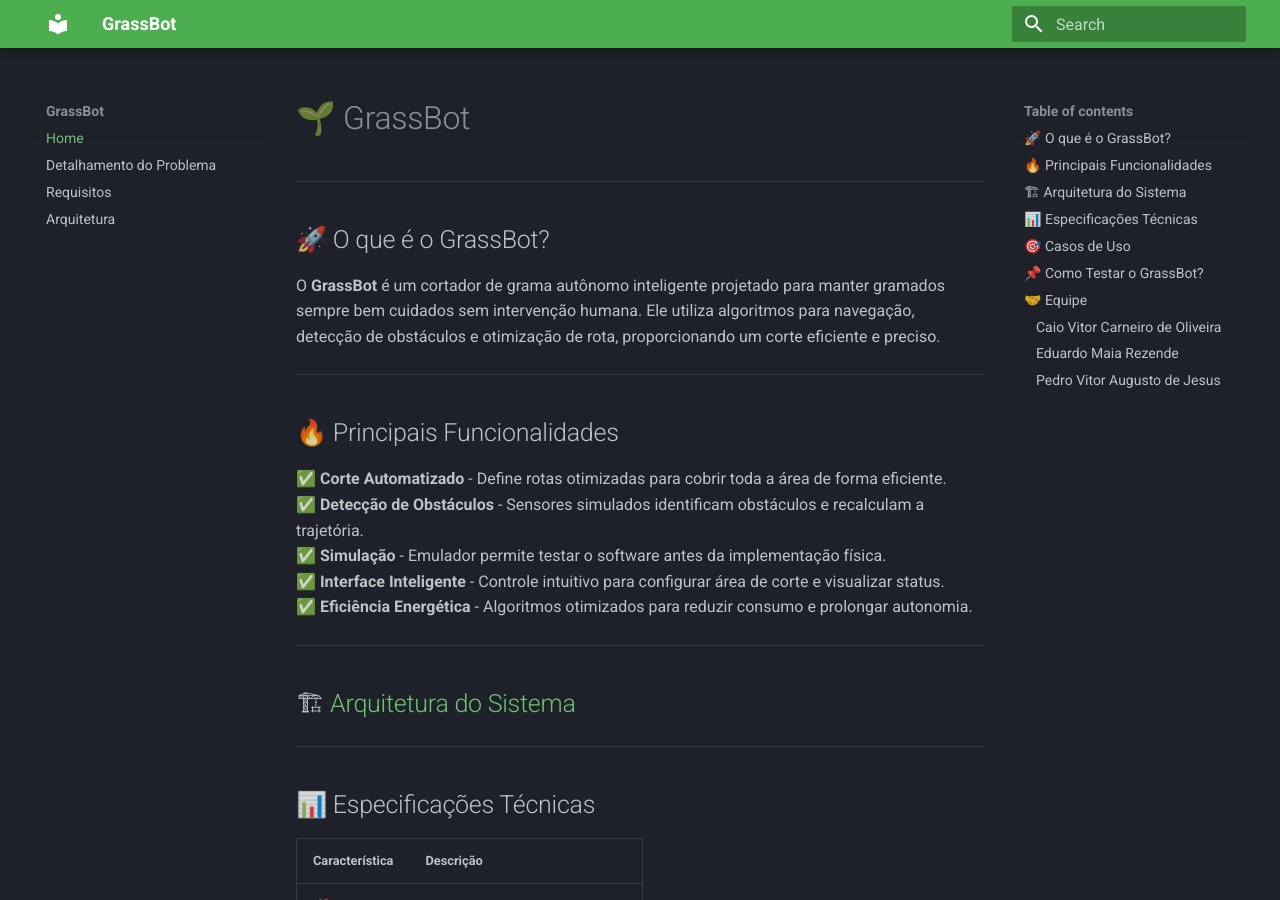
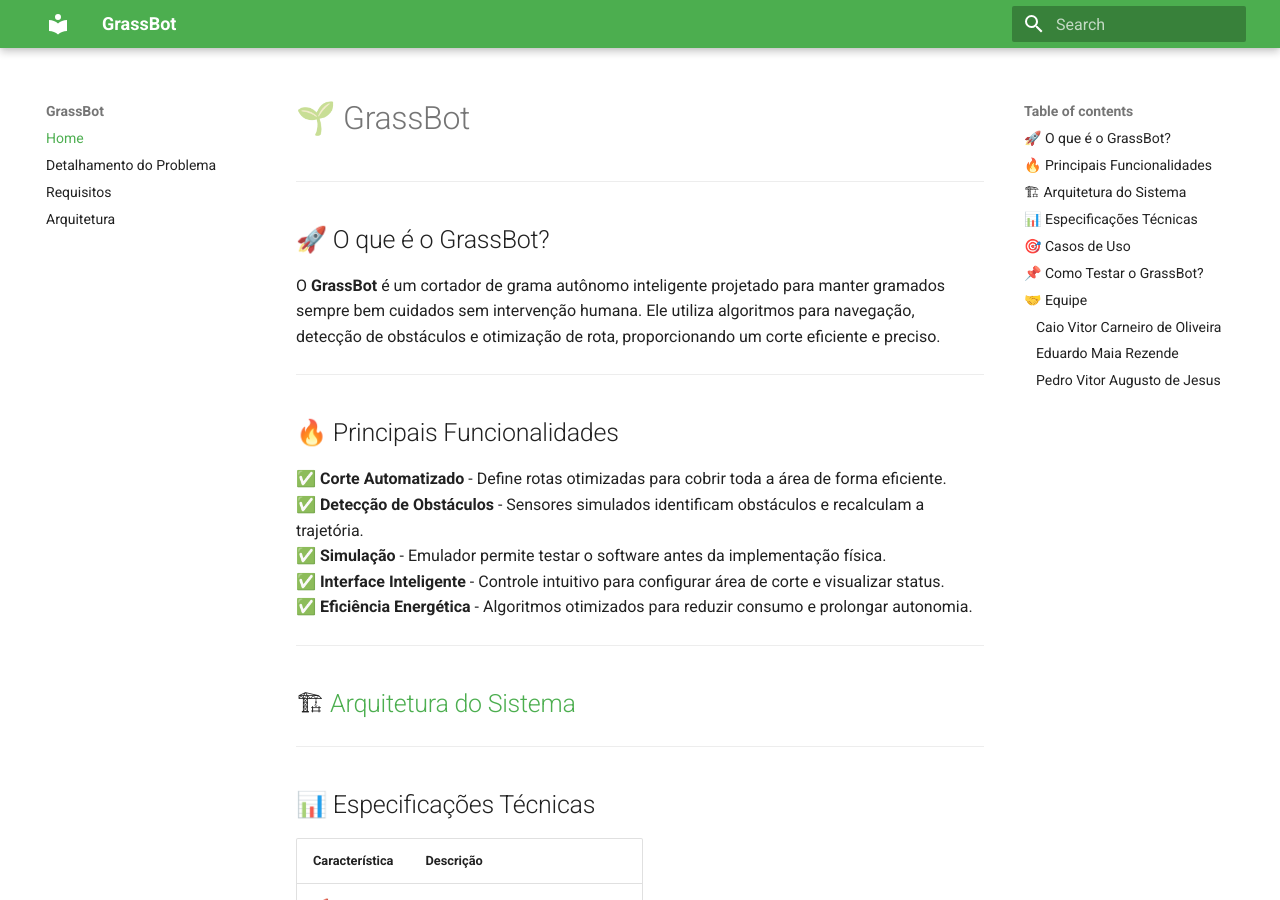
Before and after one commit to PI2-GrassBot/Docs, an MkDocs documentation site: the page built from docs/index.md, in a window 1280 px wide and 900 px high. Built offline with MkDocs 1.6.1 and Material for MkDocs 9.7.7, drawn with Linux system fonts in a browser that asks for light colours.

Commit message:
Update mkdocs configuration to modify theme palette and set font styles

```diff
--- a/mkdocs.yml
+++ b/mkdocs.yml
@@ -4,8 +4,11 @@ site_url: https://sitename.example
 theme:
   name: material
   palette:
-    scheme: slate
     primary: green
+    accent: light green
+  font:
+    text: Roboto
+    code: Roboto Mono
 nav:
   - Home: index.md
   - Detalhamento do Problema: detalhamento.md
```
